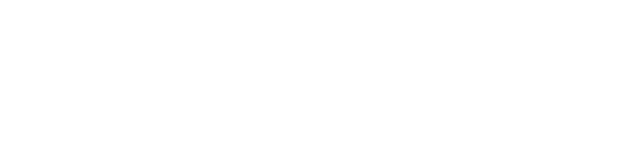
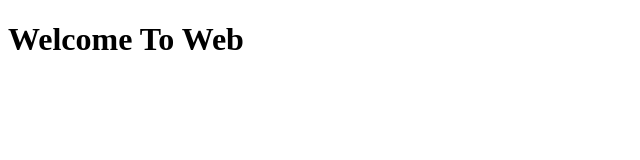
Before and after one commit to Rabin-See/devs, a plain HTML site: page index.html in a window 1280 px wide. Shown: the whole page, without its empty margins (0-640 px from the left). Drawn offline with Linux system fonts and the light colour scheme.

Commit message:
heading add

```diff
--- a/index.html
+++ b/index.html
@@ -1,11 +1,21 @@
 <!DOCTYPE html>
 <html lang="en">
+
   <head>
     <meta charset="UTF-8">
     <meta name="viewport" content="width=device-width, initial-scale=1.0">
     <title>Document</title>
   </head>
+
   <body>
 
+
+    <h1>Welcome To Web</h1>
+
+
+
+
+
   </body>
+
 </html>
```
Lines whose indentation alone changed are shown as unchanged.
